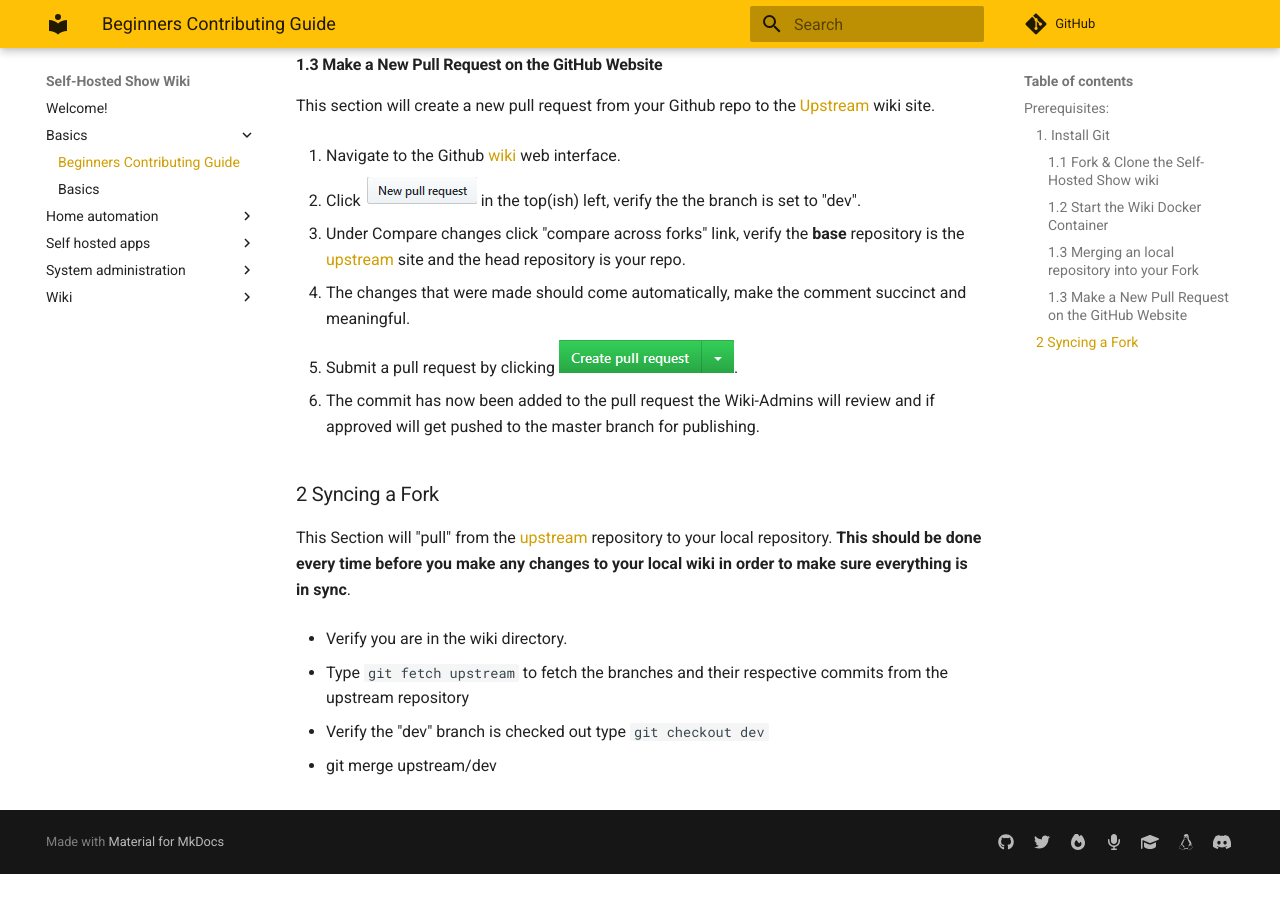
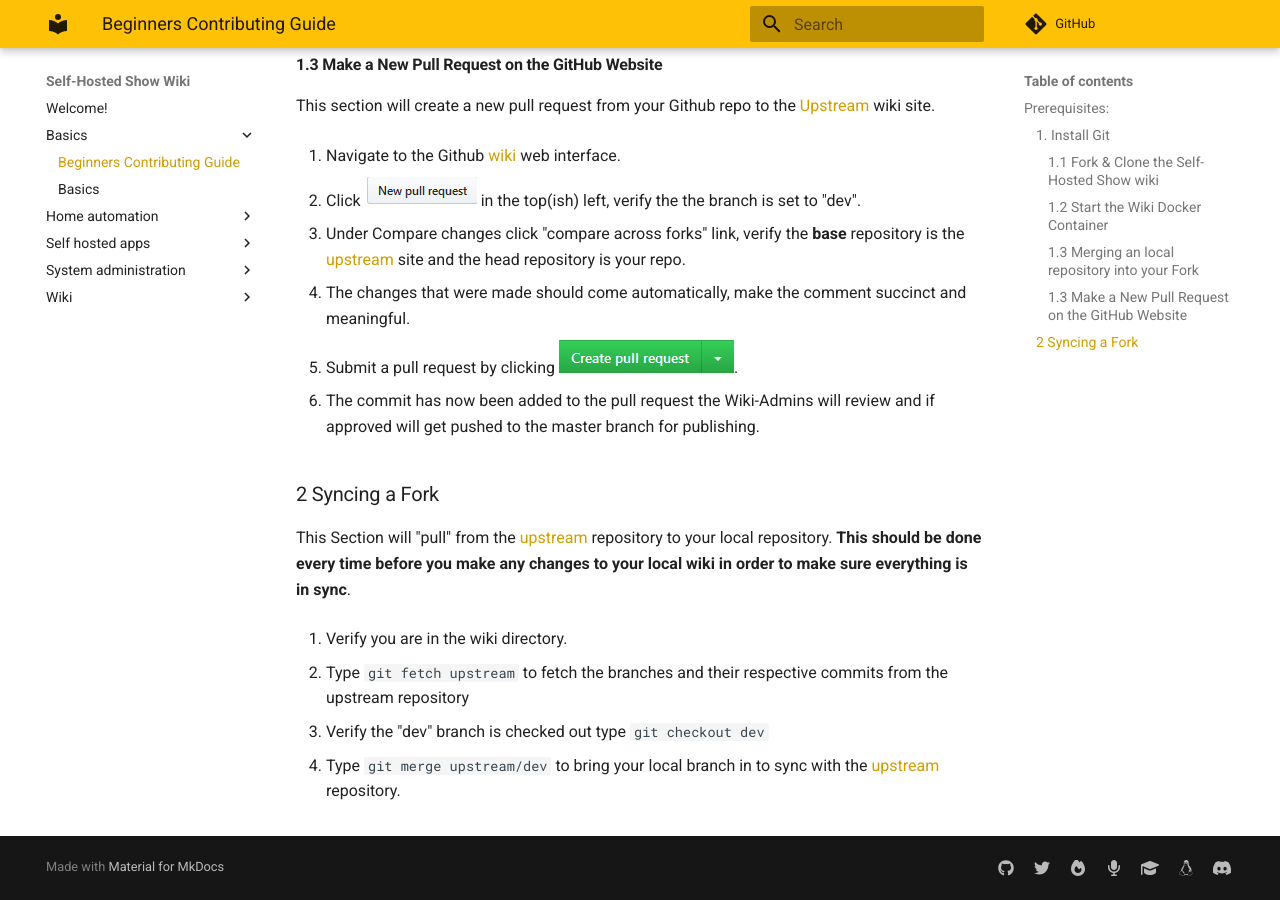
Before and after one commit to selfhostedshow/wiki, an MkDocs documentation site: the page built from docs/basics/beginners-contributing-guide.md, in a window 1280 px wide and 900 px high, scrolled down 2098 px. Built offline with MkDocs 1.6.1 and Material for MkDocs 9.7.7, drawn with Linux system fonts in a browser that asks for light colours; comment, search, counter and statistics services are not loaded; before the commit the page ends 2972 px from its top, so only the background shows below that.

Commit message:
found some other small fixes

```diff
--- a/docs/basics/beginners-contributing-guide.md
+++ b/docs/basics/beginners-contributing-guide.md
@@ -100,10 +100,10 @@ This section will create a new pull request from your Github repo to the [Upstre
 ### 2 Syncing a Fork
 This Section will "pull" from the [upstream](https://github.com/selfhostedshow/wiki) repository to your local repository. **This should be done every time before you make any changes to your local wiki in order to make sure everything is in sync**.
 
--  Verify you are in the wiki directory.
+0. Verify you are in the wiki directory.
 
-- Type `git fetch upstream` to fetch the branches and their respective commits from the upstream repository
+0. Type `git fetch upstream` to fetch the branches and their respective commits from the upstream repository
 
-- Verify the "dev" branch is checked out type `git checkout dev`
+0. Verify the "dev" branch is checked out type `git checkout dev`
 
-- git merge upstream/dev
+0. Type `git merge upstream/dev` to bring your local branch in to sync with the [upstream](https://github.com/selfhostedshow/wiki) repository.
```
